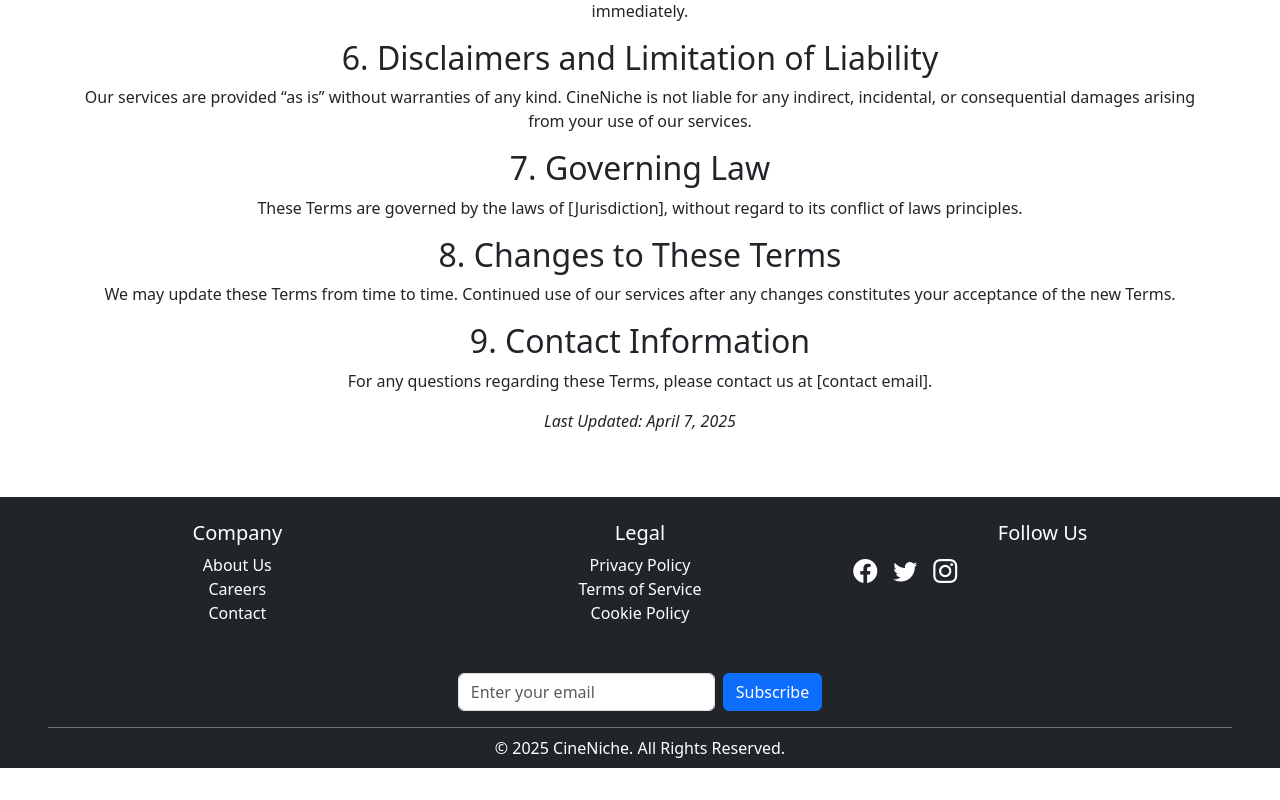
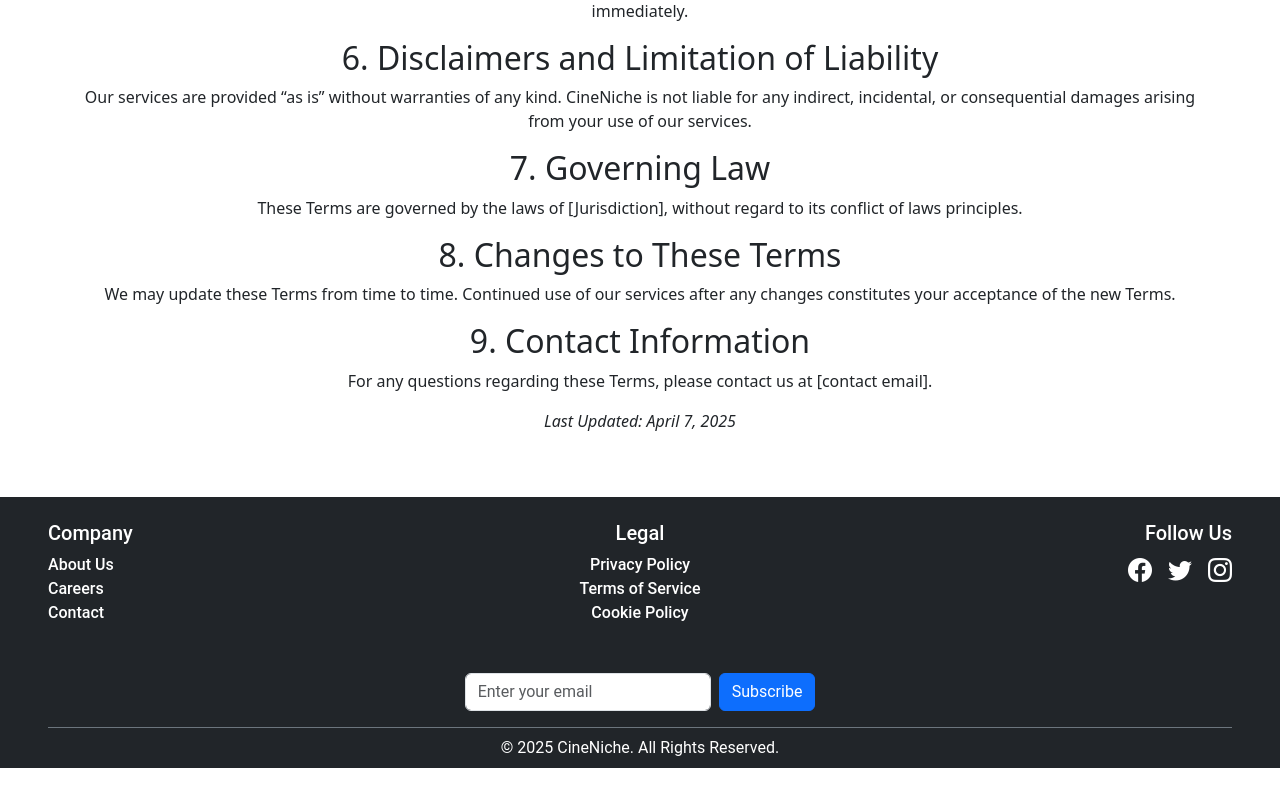
Before and after one commit to olsen20/INTEXII, a React (Vite) app in the folder frontend/: page /terms in a window 1280 px wide. Shown: the part 833-1633 px from the top of the page. Built offline with nearby package versions, Linux system fonts and the light colour scheme.

Commit message:
footer formatting

```diff
--- a/frontend/src/components/Footer.tsx
+++ b/frontend/src/components/Footer.tsx
@@ -1,14 +1,15 @@
 import React from "react";
 import { Link } from "react-router-dom";
-import "../styles/Footer.css";
+import "../styles/Footer.css"; // If you have any custom styles
 
 const Footer: React.FC = () => {
   return (
-    <footer className="full-width-footer bg-dark text-white pt-4">
-      {/* Use container-fluid directly on the footer or inside the footer */}
+    <footer className="footer full-width-footer bg-dark text-white pt-4">
       <div className="container-fluid px-5">
+        {/* Single row with three columns */}
         <div className="row">
-          <div className="col-md-4 mb-3">
+          {/* Left-aligned column */}
+          <div className="col-md-4 text-start mb-3">
             <h5>Company</h5>
             <ul className="list-unstyled">
               <li>
@@ -28,7 +29,9 @@ const Footer: React.FC = () => {
               </li>
             </ul>
           </div>
-          <div className="col-md-4 mb-3">
+
+          {/* Centered column */}
+          <div className="col-md-4 text-center mb-3">
             <h5>Legal</h5>
             <ul className="list-unstyled">
               <li>
@@ -48,10 +51,15 @@ const Footer: React.FC = () => {
               </li>
             </ul>
           </div>
-          <div className="col-md-4 mb-3">
+
+          {/* Right-aligned column */}
+          <div className="col-md-4 text-end mb-3">
             <h5>Follow Us</h5>
-            <ul className="list-unstyled d-flex">
-              <li className="me-3">
+            {/* If you want the icons themselves to align right, keep text-end.
+                If you'd rather center them horizontally within this column,
+                use text-center. */}
+            <ul className="list-unstyled d-flex justify-content-end">
+              <li className="ms-3">
                 <a className="text-white" href="https://facebook.com">
                   <i
                     className="bi bi-facebook"
@@ -59,7 +67,7 @@ const Footer: React.FC = () => {
                   ></i>
                 </a>
               </li>
-              <li className="me-3">
+              <li className="ms-3">
                 <a className="text-white" href="https://twitter.com">
                   <i
                     className="bi bi-twitter"
@@ -67,7 +75,7 @@ const Footer: React.FC = () => {
                   ></i>
                 </a>
               </li>
-              <li className="me-3">
+              <li className="ms-3">
                 <a className="text-white" href="https://instagram.com">
                   <i
                     className="bi bi-instagram"
@@ -79,9 +87,9 @@ const Footer: React.FC = () => {
           </div>
         </div>
 
+        {/* Newsletter or other elements */}
         <div className="row mt-3">
           <div className="col-12 text-center">
-            {/* Newsletter or other elements */}
             <form className="d-flex justify-content-center mb-3">
               <input
                 type="email"
@@ -95,6 +103,7 @@ const Footer: React.FC = () => {
           </div>
         </div>
 
+        {/* Copyright */}
         <div className="text-center py-2 border-top border-secondary">
           &copy; {new Date().getFullYear()} CineNiche. All Rights Reserved.
         </div>
--- a/frontend/src/styles/Footer.css
+++ b/frontend/src/styles/Footer.css
@@ -6,3 +6,7 @@
   margin-right: -50vw;
   width: 100vw;
 }
+
+.footer {
+  font-family: "Roboto", "Helvetica Neue", "Helvetica", "Arial";
+}
```
Lines whose indentation alone changed are shown as unchanged.
